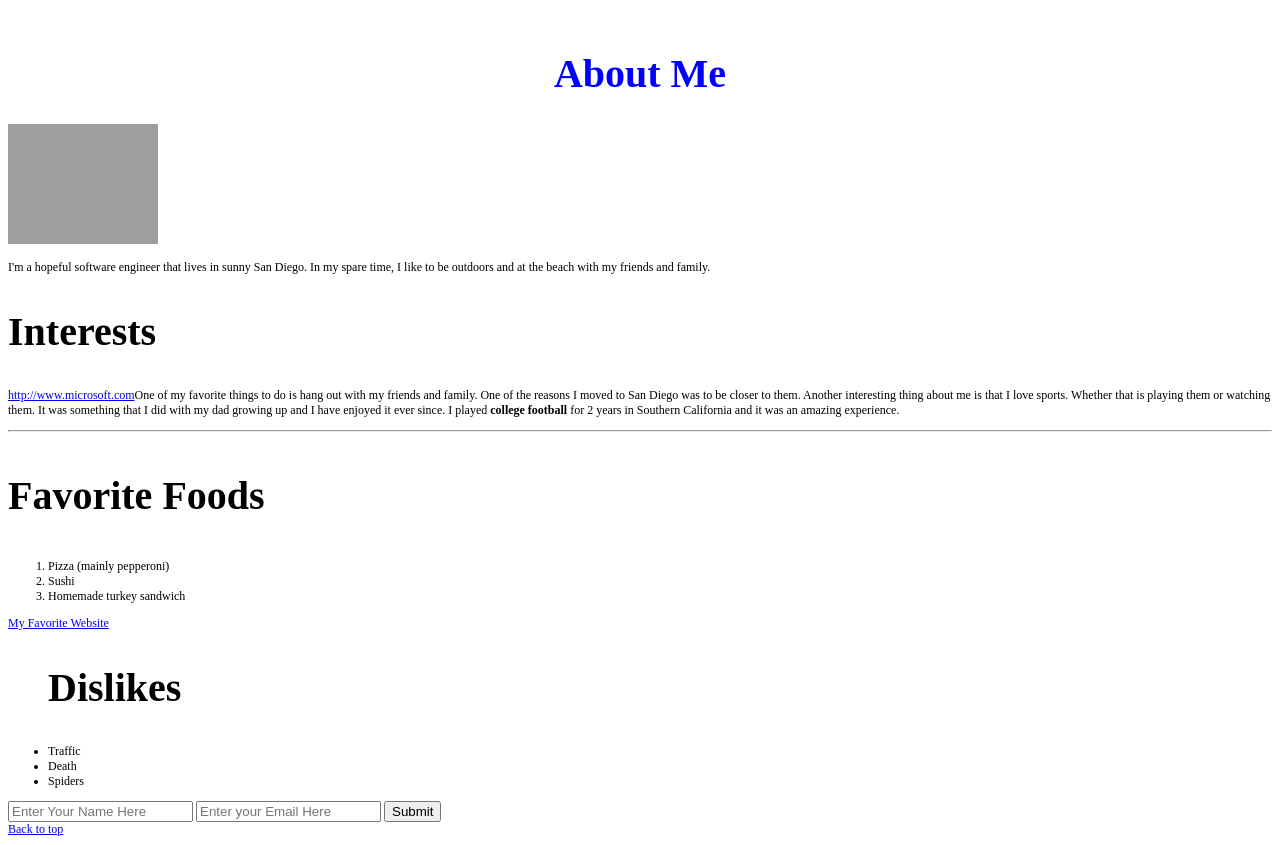
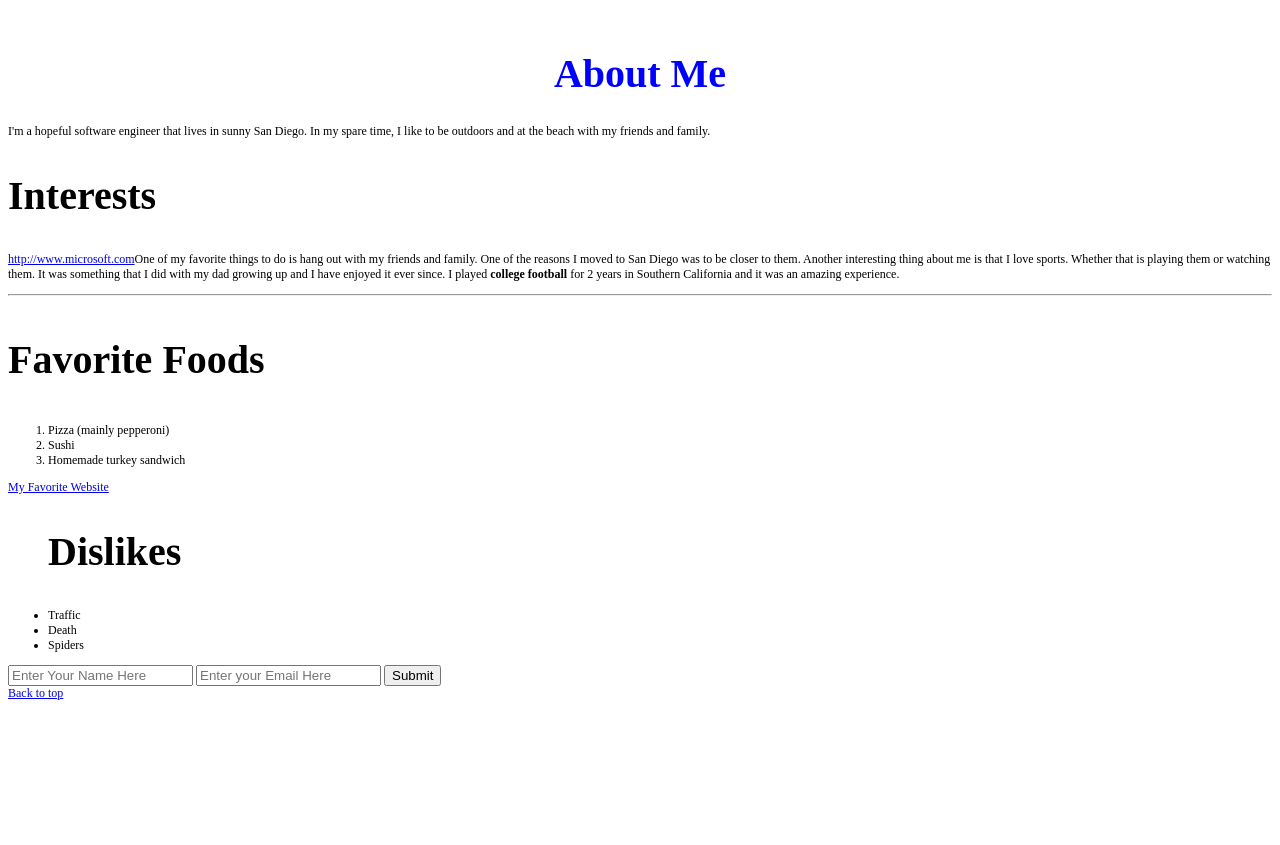
Before and after one commit to gptinlin/Hello-World, a plain HTML site: page AboutMe.html in a window 1280 px wide. After the commit the page ends 800 px from the top, so only its background shows below. Drawn offline with Linux system fonts and the light colour scheme; grey boxes are pictures that could not be loaded.

Commit message:
lalalala

```diff
--- a/AboutMe.html
+++ b/AboutMe.html
@@ -8,8 +8,7 @@
     <body> <!-- This is a comment that im hoping wont show up on the html-->
     <header>
         <h1 id="top" class="aboutme">About Me</h1>
-        <a href="https://imgur.com/O7WKB6g"><img src="https://i.imgur.com/O7WKB6g.jpg" title="source: imgur.com" /></a>
-        <p>I'm a hopeful software engineer that lives in sunny San Diego. In my spare time, I like to be outdoors and at the beach with my friends and family.</p>
+            <p>I'm a hopeful software engineer that lives in sunny San Diego. In my spare time, I like to be outdoors and at the beach with my friends and family.</p>
     </header>
 
     <article>
```
